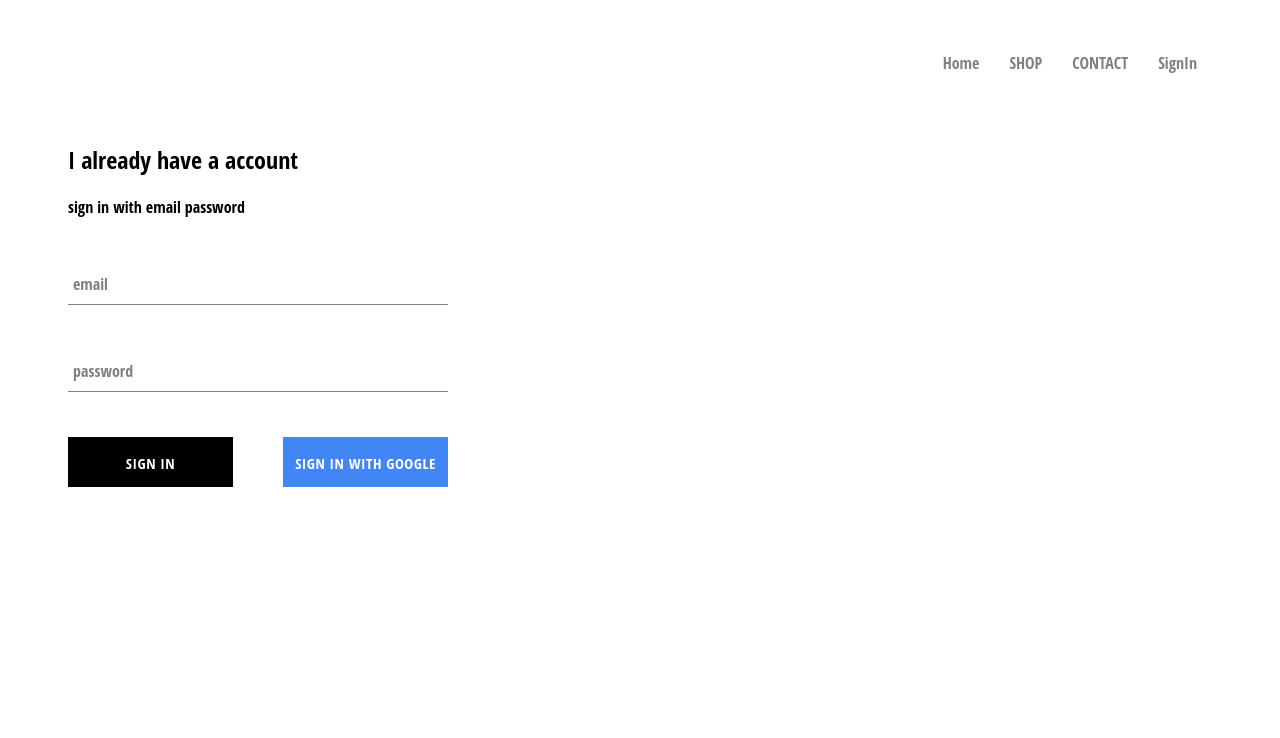
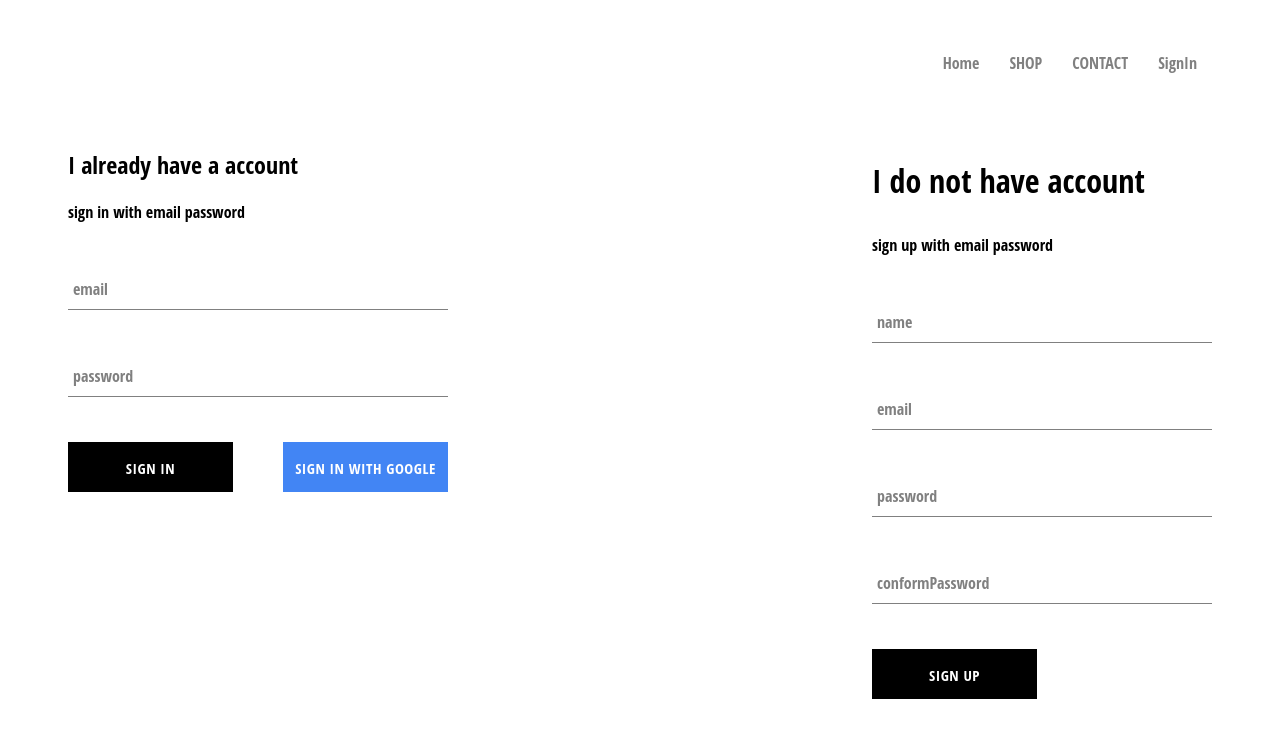
Before and after one commit to vish4030/mycloth-shop-dev, a React (Create React App) app: page /signin in a window 1280 px wide. Shown: the top 738 px of the page. Built offline with nearby package versions, Linux system fonts and the light colour scheme; no server answers.

Commit message:
adding data and authentication on firebase

```diff
--- a/src/App.js
+++ b/src/App.js
@@ -4,7 +4,7 @@
 import './App.css';
 
 
-import { auth } from './firebase/firebase.uitils';
+import { auth, createUserProfile } from './firebase/firebase.uitils';
 import Homepage from './pages/homepage/homepage.component';
 import ShopPage from './pages/shop-page/shop-page.component';
 import SigninSignup from './pages/sign-in-and-sign-up/signin-signup.component';
@@ -24,15 +24,29 @@
   unsubscribeFromAuth = null;
 
   componentDidMount(){
-    this.unsubscribeFromAuth =  auth.onAuthStateChanged( user => {
-      this.setState({ crentUser:user})
+    this.unsubscribeFromAuth =  auth.onAuthStateChanged( async (userAuth) => {
+      if(userAuth) {
+        const userRef = await createUserProfile(userAuth);
 
-      console.log(user);
+        userRef.onSnapshot( snapShot => {
+
+          this.setState (
+            {
+              currentUser: {
+                id:snapShot.id,
+                ...snapShot.data()
+              }
+        });
+        console.log(this.state);
+
+        } );
+      }
+      this.setState({ currentUser:userAuth })
     });
   }
 
   componentWillUnmount(){
-    this.unsubscribeFromAuth(console.log('hi'));
+    this.unsubscribeFromAuth();
   }
 
   render () {
--- /dev/null
+++ b/src/components/sign-up/sign-up.component.jsx
@@ -0,0 +1,109 @@
+
+import React from 'react';
+
+
+import FormInput from '../form-input/form-input.component';
+import CustomButton from '../custom-button/custom-button.component';
+
+import './sign-up.style.scss';
+import { auth, createUserProfile } from '../../firebase/firebase.uitils';
+
+
+class SignUp extends React.Component {
+    constructor() {
+        super()
+        this.state = {
+            displayName:'',
+            email:'',
+            password:'',
+            conformPassword:''
+        }
+    }
+
+    handleSubmit = async event => {
+       event.preventDefault();
+
+       const {displayName, email, password, conformPassword} = this.state;
+
+       if(password !== conformPassword ) {
+           alert('password not match');
+           return;
+       }
+
+       try{
+           const { user } = await auth.createUserWithEmailAndPassword(
+               email,
+               password
+           )
+          await createUserProfile(user, {displayName});
+          this.setState(
+            {
+                displayName:'',
+                email:'',
+                password:'',
+                conformPassword:''
+            }
+          )
+
+       } catch(error) {
+          console.log('error', error.message)
+       }
+
+    }
+
+    handleChange = ( event) => {
+      const {name,value} = event.target;
+
+      this.setState( {[name]:value} )
+    }
+
+    render() {
+        const {displayName, email, password, conformPassword} = this.state;
+        return(
+            <div className='sign-up'>
+                <h1 className='title'>I do not have account</h1>
+                <span>sign up with email password</span>
+
+                <form onSubmit={this.handleSubmit} className='sign-up-form'>
+                    <FormInput
+                      type='text'
+                      name='displayName'
+                      value={displayName}
+                      handleChange = {this.handleChange}
+                      lable='name'
+                      required
+                    />
+                     <FormInput
+                      type='email'
+                      name='email'
+                      value={email}
+                      handleChange= {this.handleChange}
+                      lable='email'
+                      required
+                    />
+                     <FormInput
+                      type='password'
+                      name='password'
+                      value={password}
+                      handleChange= {this.handleChange}
+                      lable='password'
+                      required
+                    />
+                     <FormInput
+                      type='conformPassword'
+                      name='conformPassword'
+                      value={conformPassword}
+                      handleChange= {this.handleChange}
+                      lable='conformPassword'
+                      required
+                    />
+
+                    <CustomButton type='submit' >SIGN UP</CustomButton>
+                </form>
+
+            </div>
+        )
+    }
+}
+
+export default SignUp;
--- /dev/null
+++ b/src/components/sign-up/sign-up.style.scss
@@ -0,0 +1,10 @@
+
+.sign-up {
+    width: 340px;
+    display: flex;
+    flex-direction: column;
+
+    .title {
+        padding: 10px 0;
+    }
+}
--- a/src/firebase/firebase.uitils.js
+++ b/src/firebase/firebase.uitils.js
@@ -15,7 +15,36 @@
     measurementId: "G-EE448Z4QD8"
   };
 
-  firebase.initializeApp(firebaseConfig);
+   export const createUserProfile = async (userAuth, additionalData) => {
+       if (!userAuth) return;
+
+     const userRef =firestore.doc( `users/${userAuth.uid}` );
+
+     const snapShot = await userRef.get();
+
+     if(!snapShot.exists) {
+       const {displayName, email} = userAuth;
+       const createdAt = new Date();
+
+       try {
+         await userRef.set({
+           displayName,
+           email,
+           createdAt,
+           ...additionalData
+         })
+
+        } catch (error){
+         console.log('error create', error.message)
+        }
+
+      }
+      return userRef;
+
+    };
+
+
+ firebase.initializeApp(firebaseConfig);
 
   export const auth = firebase.auth();
   export const firestore = firebase.firestore();
--- a/src/pages/sign-in-and-sign-up/signin-signup.component.jsx
+++ b/src/pages/sign-in-and-sign-up/signin-signup.component.jsx
@@ -3,10 +3,12 @@
 
 import './signin-signup.style.scss';
 import SignIn from '../../components/sign-in/signin.component';
+import SignUp from '../../components/sign-up/sign-up.component';
 
 const SigninSignup  = ()  => (
     <div className='signin-signup'>
         <SignIn />
+        <SignUp />
     </div>
 )
 
--- a/src/pages/sign-in-and-sign-up/signin-signup.style.scss
+++ b/src/pages/sign-in-and-sign-up/signin-signup.style.scss
@@ -0,0 +1,8 @@
+
+.signin-signup {
+  width: 840;
+  display: flex;
+  justify-content: space-between;
+  margin: 30px auto;
+
+}
```
